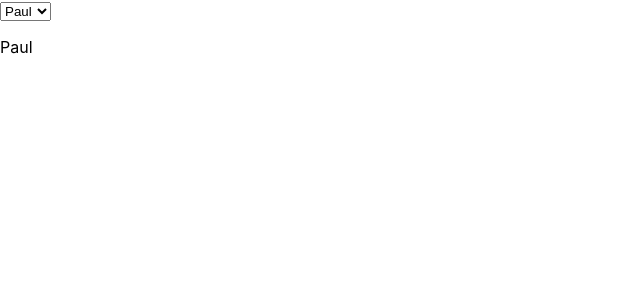
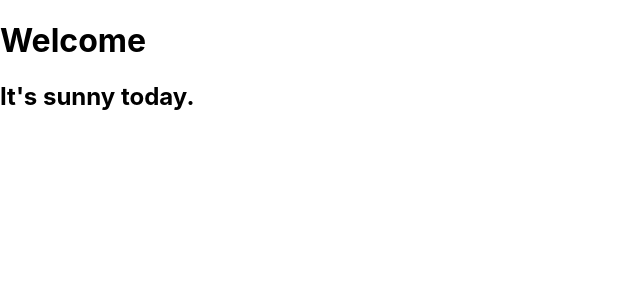
Before and after one commit to kpab/react-schoo, a React (Create React App) app: page / in a window 1280 px wide. Shown: the top 300 px of the page, without its empty margins (0-640 px from the left). Built offline with nearby package versions, Linux system fonts and the light colour scheme.

Commit message:
Appコンポーネントを関数コンポーネントに変更し、不要な状態管理と選択要素を削除

```diff
--- a/src/App.js
+++ b/src/App.js
@@ -1,28 +1,18 @@
-import React from 'react'
+function Dialog(props) {
+  return (
+    <div className="dialog">
+      {props.children}
+    </div>
+  )
+}
 
-class App extends React.Component {
-  constructor(props) {
-    super(props);
-    this.state = {
-      value: 'Paul'
-    }
-  }
-
-  handleChange = e => {
-    this.setState({ value: e.target.value })
-  }
-
-  render() {
-    return (
-      <>
-        <select value={this.state.value} onChange={this.handleChange}>
-          <option value="John">John</option>
-          <option value="Paul">Paul</option>
-        </select>
-        <p>{this.state.value}</p>
-      </>
-    )
-  }
+function App() {
+  return (
+    <Dialog>
+      <h1>Welcome</h1>
+      <h2>It's sunny today.</h2>
+    </Dialog>
+  );
 }
 
 export default App;
```
